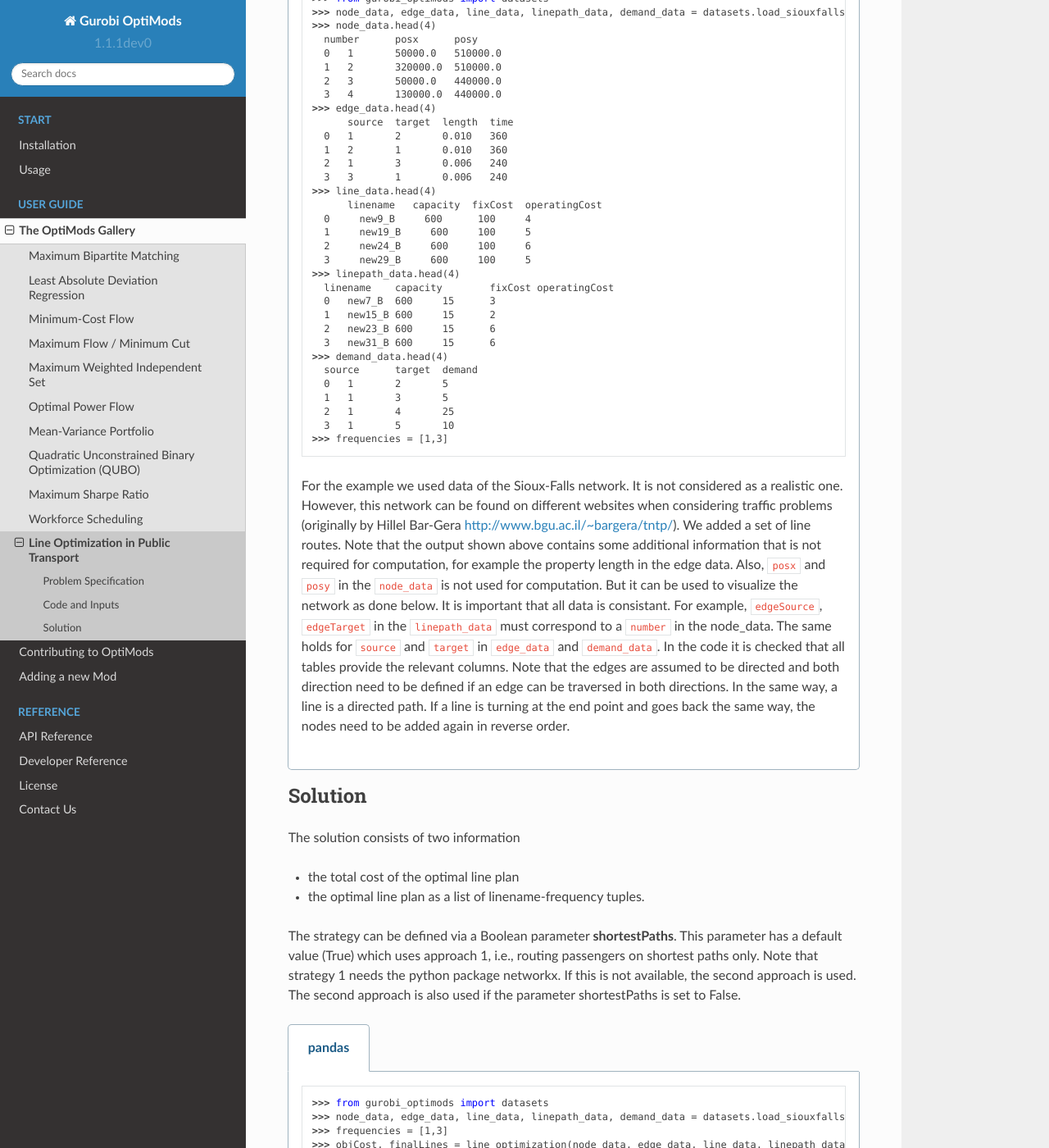
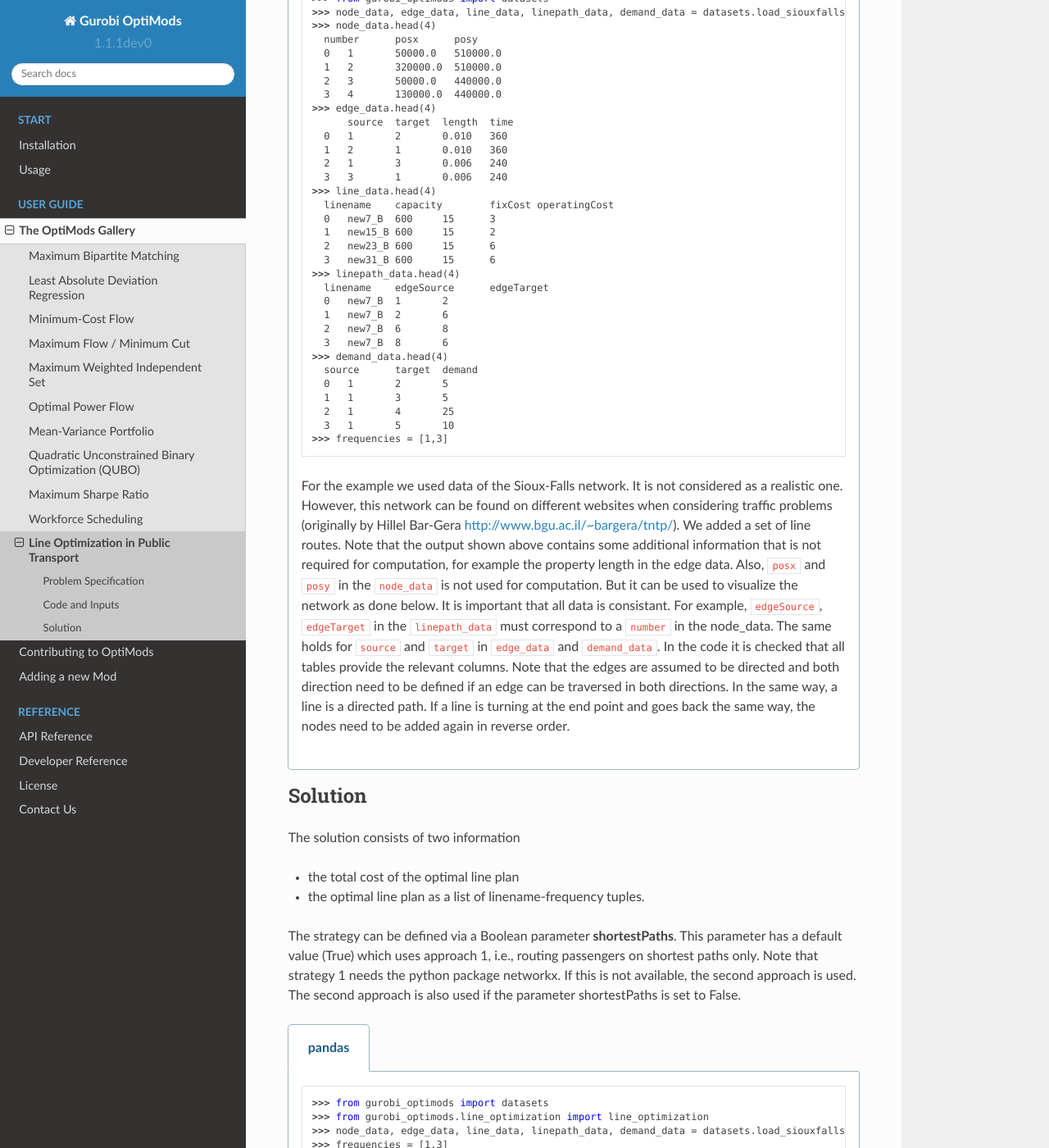
Before and after one commit to Gurobi/gurobi-optimods, a Sphinx documentation site: the page built from docs/source/mods/line-optimization.rst, in a window 1280 px wide and 1400 px high, scrolled down 1639 px. Shown: the whole window at 82% size. Built offline with Sphinx 7.4.7 and the Read the Docs theme 2.0.0, drawn with Linux system fonts in a browser that asks for light colours; cross-references to code outside the pages are shown as plain code.

Commit message:
fix documentation

```diff
--- a/docs/source/mods/line-optimization.rst
+++ b/docs/source/mods/line-optimization.rst
@@ -154,17 +154,17 @@ An example of the inputs with the respective requirements is shown below.
             2	1	3	0.006	240
             3	3	1	0.006	240
           >>> line_data.head(4)
-                linename   capacity  fixCost  operatingCost
-            0     new9_B     600      100     4
-            1     new19_B     600     100     5
-            2     new24_B     600     100     6
-            3     new29_B     600     100     5
-          >>> linepath_data.head(4)
             linename	capacity	fixCost	operatingCost
             0	new7_B	600	15	3
             1	new15_B	600	15	2
             2	new23_B	600	15	6
             3	new31_B	600	15	6
+          >>> linepath_data.head(4)
+            linename	edgeSource	edgeTarget
+            0	new7_B	1	2
+            1	new7_B	2	6
+            2	new7_B	6	8
+            3	new7_B	8	6
           >>> demand_data.head(4)
             source	target	demand
             0	1	2	5
@@ -209,6 +209,7 @@ The second approach is also used if the parameter shortestPaths is set to False.
           :options: +NORMALIZE_WHITESPACE
 
           >>> from gurobi_optimods import datasets
+          >>> from gurobi_optimods.line_optimization import line_optimization
           >>> node_data, edge_data, line_data, linepath_data, demand_data = datasets.load_siouxfalls_network_data()
           >>> frequencies = [1,3]
           >>> objCost, finalLines = line_optimization(node_data, edge_data, line_data, linepath_data, demand_data, frequencies, True)
```
